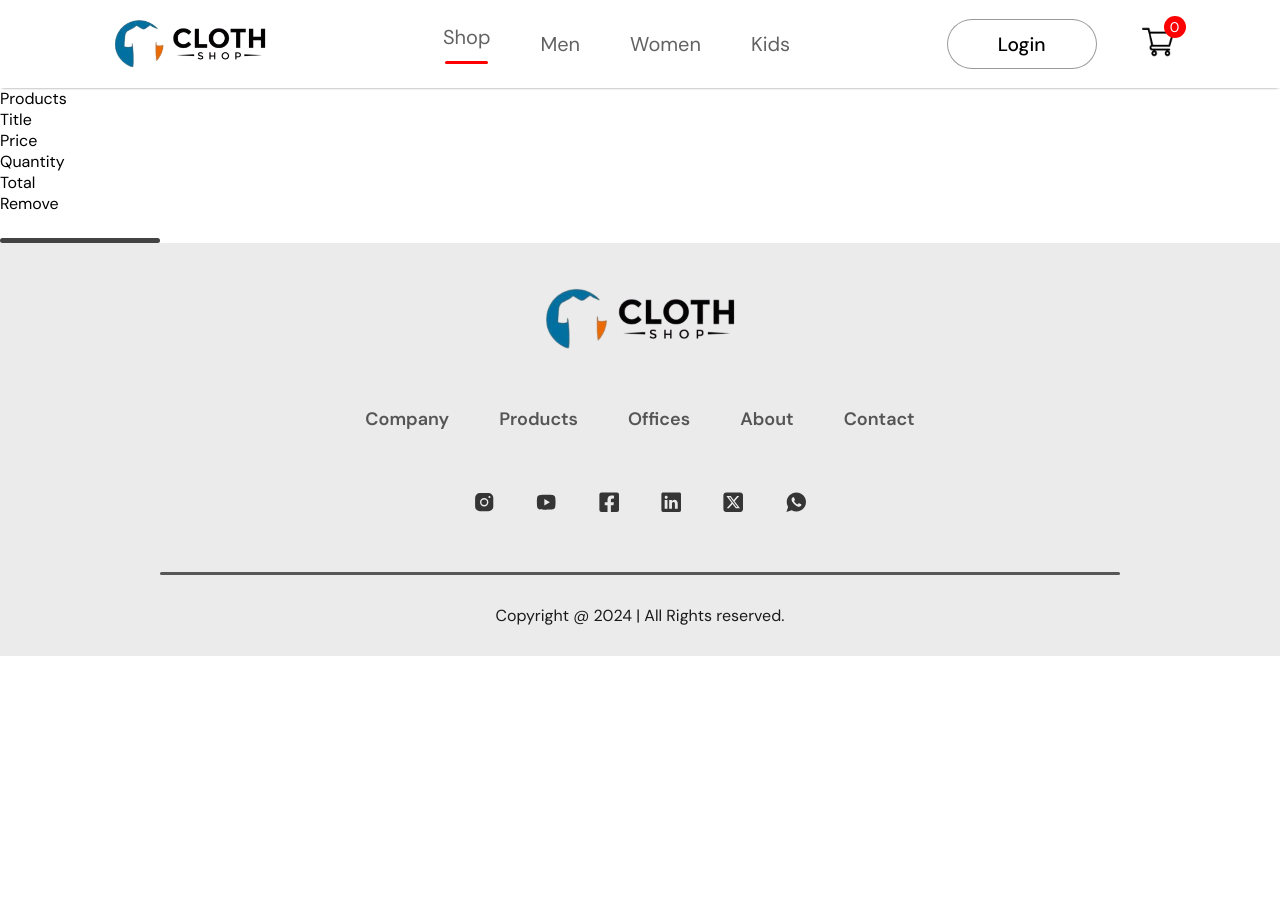
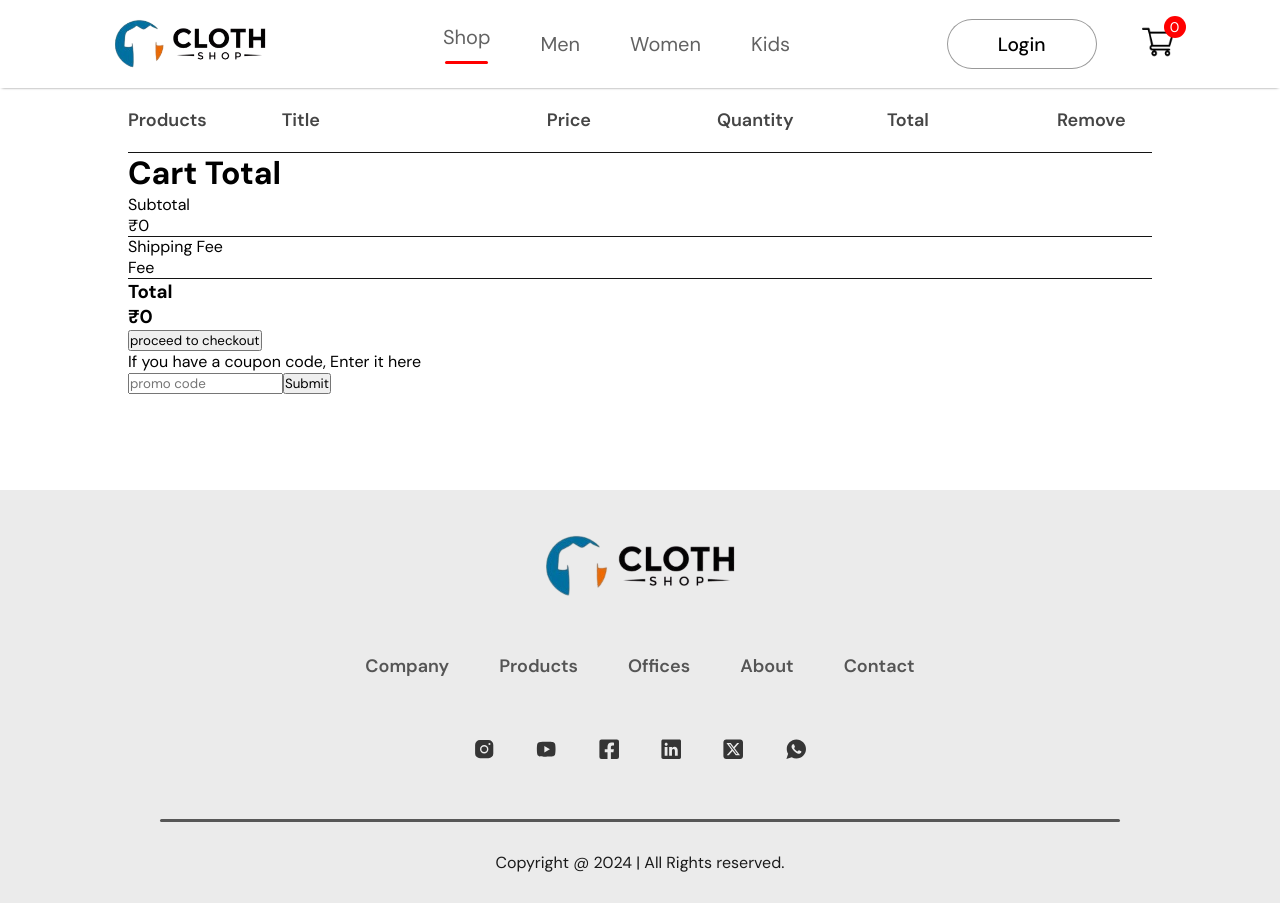
Before and after one commit to NipunShrivats/ecommerce-clothing, a React (Vite) app: page /cart in a window 1280 px wide. Before the commit the page ends 800 px from the top, so only its background shows below. Built offline with nearby package versions, Linux system fonts and the light colour scheme.

Commit message:
changes on 30Aug commit no.1

```diff
--- a/src/Components/CartItems/CartItems.css
+++ b/src/Components/CartItems/CartItems.css
@@ -0,0 +1,70 @@
+.cartitems{
+    /* border: 2px solid red; */
+    margin-bottom: 6rem;
+}
+
+.cartitems .cartitems-format-main{
+    /* border: 2px solid red; */
+    display: grid;
+    grid-template-columns: 0.5fr 2fr 1fr 1fr 1fr 1fr;
+    align-items: center;
+    gap: 75px;
+    padding: 20px 0px;
+    color: #454545;
+    font-size: 18px;
+    font-weight: 600;
+    align-items: center;
+    justify-content: center;
+}
+.cartitems .cartitems-format-main{
+    /* border: 2px solid red; */
+    /* text-align: center; */
+    /* display: flex;
+    flex-direction: row;
+    justify-content: center;
+    gap: 5rem; */
+}
+
+.title-line-long{
+    background-color: rgb(20, 20, 20);
+    height: 0.2px;
+}
+
+.cartitem-format{
+    /* border: 2px solid red;                       */
+}
+.cartitem-format img{
+    /* border: 2px solid red; */
+    width: 3rem;
+}
+.cartitem-format p{
+    /* border: 2px solid red;    */
+    font-size: 1rem;
+    font-weight: 500;
+}
+
+.cartitems-quantity-div{
+    /* border: 2px solid red; */
+}
+.cartitems-quantity{
+    width: 4rem;
+    height: 2rem;
+    background-color: transparent;
+    outline: none;
+    border: 1px solid rgba(0,0,0,0.2);
+}
+
+.remove-btn{
+    /* border: 2px solid red; */
+    margin-left: 1.5rem;
+    transition: .3s;
+    padding: .5rem;
+    border-radius: 2rem;
+    cursor: pointer;
+}
+.remove-btn:hover{
+    background-color: rgb(221, 221, 221);
+}
+.remove-btn:active{
+    background-color: rgb(0, 0, 0);
+}
--- a/src/Components/CartItems/CartItems.jsx
+++ b/src/Components/CartItems/CartItems.jsx
@@ -2,13 +2,14 @@ import React, { useContext } from "react";
 import "./CartItems.css";
 import { ShopContext } from "../../Context/ShopContext";
 import { dividerClasses } from "@mui/material";
-import { RiCloseFill } from "react-icons/ri";
+import { IoMdTrash } from "react-icons/io";
 
 export default function CartItems() {
   const { all_product, cartItems, removeFromCart } = useContext(ShopContext);
 
   return (
     <>
+      <div className="cartitems container">
         <div className="cartitems-format-main">
           <p>Products</p>
           <p>Title</p>
@@ -17,44 +18,63 @@ export default function CartItems() {
           <p>Total</p>
           <p>Remove</p>
         </div>
-      <div className="title-line"></div>
-
-      {/* <div>
-        <div className="cartitem-format">
-          <img src="" alt=""className="carticon-product-icon"/>
-          <p>{}</p>
-          <p>{}</p>
-          <button className="cartitems-quantity"></button>
-          <p>{}</p>
-          <RiCloseFill className="" onClick={()=>{removeFromCart()}}/>
-        </div>
-        <div className="title-line"></div>
-      </div> */}
+        <div className="title-line-long"></div>
 
         {all_product.map((e) => {
           if (cartItems[e.id] > 0) {
             return (
-            <div>
-              <div className="cartitem-format">
+              <div key={e.id}>
+                <div className="cartitem-format cartitems-format-main">
                   <img src={e.image} alt="" className="carticon-product-icon" />
                   <p>{e.name}</p>
-                <p>Rs{e.new_price}</p>
+                  <p>₹{e.new_price}/-</p>
+                  <div className="cartitems-quantity-div">
                     <button className="cartitems-quantity">
                       {cartItems[e.id]}
                     </button>
-                <p>{e.new_price * cartItems[e.id]}</p>
-                <RiCloseFill
-                  className=""
+                  </div>
+                  <p>₹{e.new_price * cartItems[e.id]}/-</p>
+                  <IoMdTrash
+                    className="remove-btn"
                     onClick={() => {
                       removeFromCart(e.id);
                     }}
                   />
                 </div>
-              <div className="title-line"></div>
+                <div className="title-line-long"></div>
               </div>
             );
           }
+          return null;
         })}
+        <div className="cartitems-down">
+          <div className="cartitems-total">
+            <h1>Cart Total</h1>
+            <div>
+              <div className="cartitems-total-item">
+                <p>Subtotal</p>
+                <p>₹{0}</p>
+              </div>
+              <div className="title-line-long"></div>
+              <p>Shipping Fee</p>
+              <p>Fee</p>
+            </div>
+            <div className="title-line-long"></div>
+            <div className="cartitems-total-items">
+              <h3>Total</h3>
+              <h3>₹{0}</h3>
+            </div>
+          </div>
+          <button>proceed to checkout</button>
+        </div>
+        <div className="cartitems-promocode">
+          <p>If you have a coupon code, Enter it here</p>
+          <div className="cartitems-promobox">
+            <input type="text" placeholder="promo code" />
+            <button>Submit</button>
+          </div>
+        </div>
+      </div>
     </>
   );
 }
--- a/src/Components/Item/Item.jsx
+++ b/src/Components/Item/Item.jsx
@@ -1,23 +1,34 @@
-import React, { useState } from 'react'
+import React, { useContext, useState } from "react";
 import "./Item.css";
 import { FaHeart } from "react-icons/fa6";
 import { FaShoppingCart } from "react-icons/fa";
 
-import { Link } from "react-router-dom"
+import { Link } from "react-router-dom";
+import { ShopContext } from "../../Context/ShopContext";
 
 export default function Item(props) {
-    const { image, name, new_price, old_price } = props
+  const { image, name, new_price, old_price } = props;
+  const { addToCart } = useContext(ShopContext);
+
   return (
     <>
-            <div className='item'>
-                <div className='images-holder'>
-                    <img src={image} alt="" className='img' />
-                    <div className='layer1'>
-                        <div className='top'>
-                            <span><FaHeart /></span>
-                            <span><FaShoppingCart /></span>
+      <div className="item">
+        <div className="images-holder">
+          <img src={image} alt="" className="img" />
+          <div className="layer1">
+            <div className="top">
+              <span>
+                <FaHeart />
+              </span>
+              <span>
+                <FaShoppingCart
+                  onClick={() => {
+                    addToCart(props.id);
+                  }}
+                />
+              </span>
             </div>
-                        <div className='bottom'>
+            <div className="bottom">
               <Link to={`/product/${props.id}`}>
                 <button>View Product</button>
               </Link>
@@ -26,15 +37,11 @@ export default function Item(props) {
           </div>
         </div>
         <p>{name}</p>
-                <div className='item-prices'>
-                    <div className='item-price-new'>
-                        ₹{new_price}/-
-                    </div>
-                    <div className='item-price-old'>
-                        ₹{old_price}
-                    </div>
+        <div className="item-prices">
+          <div className="item-price-new">₹{new_price}/-</div>
+          <div className="item-price-old">₹{old_price}</div>
         </div>
       </div>
     </>
-    )
+  );
 }
--- a/src/Context/ShopContext.jsx
+++ b/src/Context/ShopContext.jsx
@@ -20,7 +20,7 @@ const ShopContextProvider = (props) => {
   };
 
   const removeFromCart = (itemId) => {
-    setCartItems((prev) => ({ ...prev, [itemId]: prev[itemId] + 1 }));
+    setCartItems((prev) => ({ ...prev, [itemId]: prev[itemId] * 0 }));
   };
   const contextValue = { all_product, cartItems, addToCart, removeFromCart };
 
```
Lines whose indentation alone changed are shown as unchanged.
